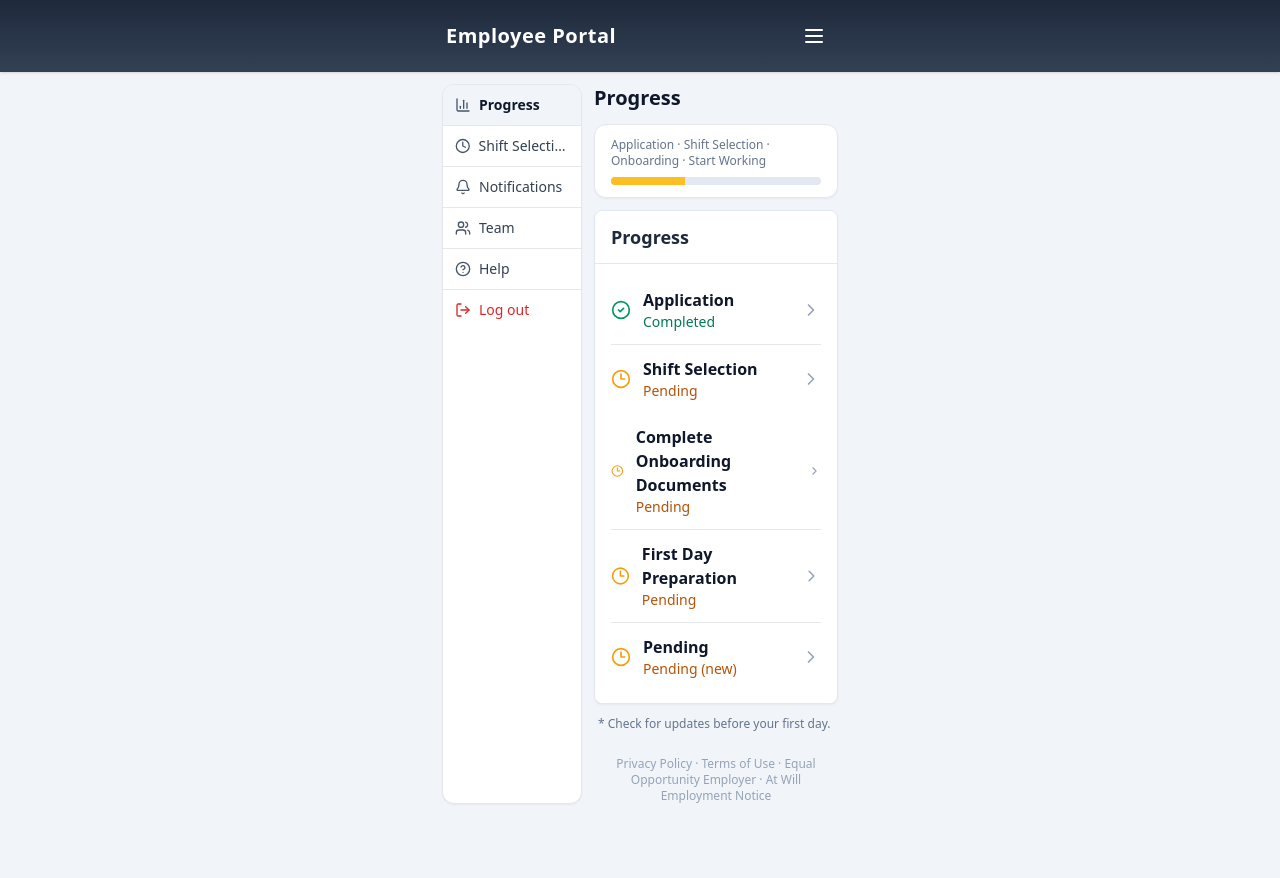
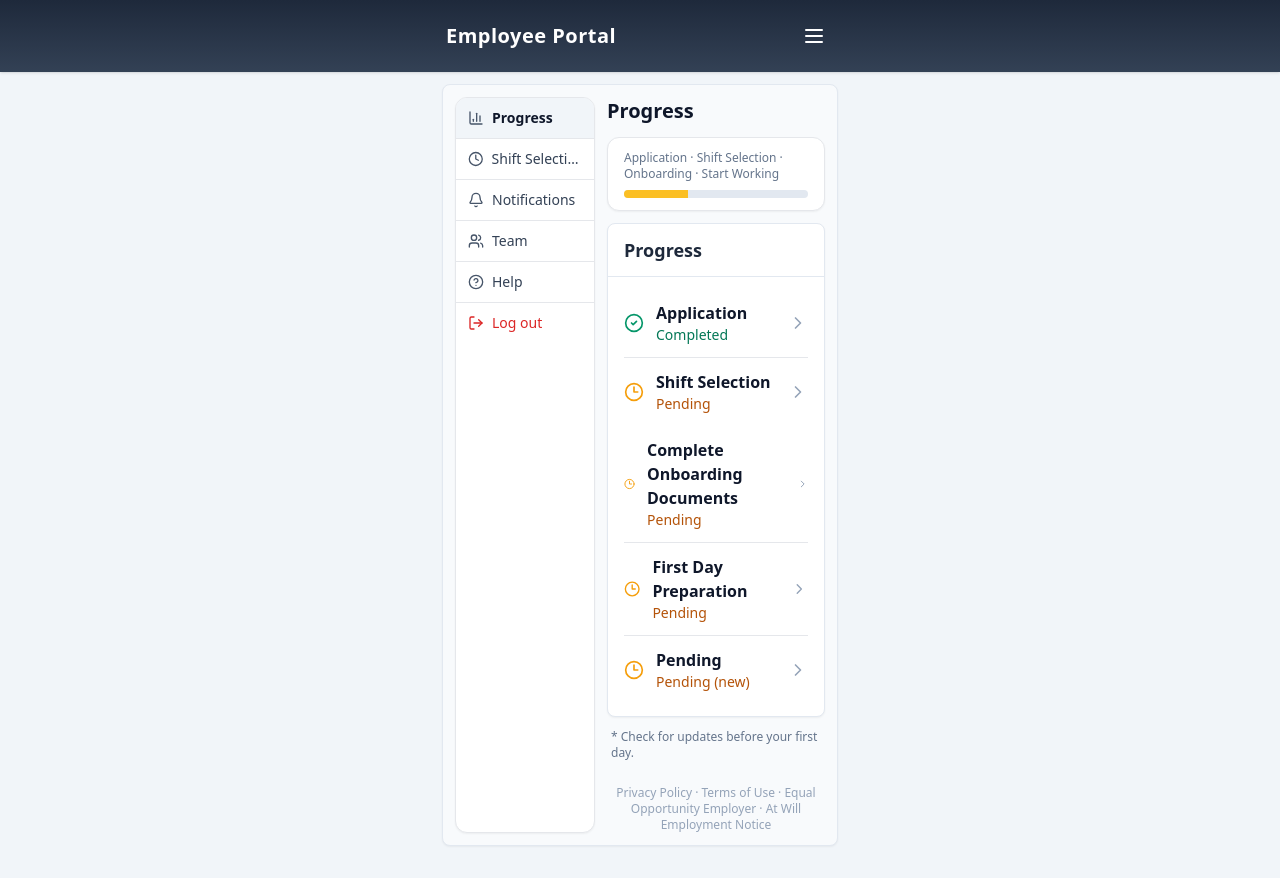
Before and after one commit to celebrityscoop868/sunpowerabc, a React (Vite) app: page /#/progress in a window 1280 px wide. Shown: the top 878 px of the page. Before the commit the page ends 844 px from the top, so only its background shows below. Built offline with nearby package versions, Linux system fonts and the light colour scheme.

Commit message:
Update Layout.jsx

```diff
--- a/src/components/Layout.jsx
+++ b/src/components/Layout.jsx
@@ -9,13 +9,14 @@ export default function Layout() {
       <TopBar />
 
       <div className="mx-auto w-full max-w-[420px] px-3 pb-10">
-        {/* “frame” como en captura: sidebar + content */}
-        <div className="mt-3 grid grid-cols-[140px_1fr] gap-3">
-          <Sidebar />
-          <div className="min-w-0">
-            <Outlet />
-            <div className="mt-6 text-center text-xs text-slate-400">
-              Privacy Policy · Terms of Use · Equal Opportunity Employer · At Will Employment Notice
+        <div className="mt-3 rounded-lg border border-slate-200 bg-slate-50 shadow-sm">
+          <div className="grid grid-cols-[140px_1fr] gap-3 p-3">
+            <Sidebar />
+            <div className="min-w-0">
+              <Outlet />
+              <div className="mt-6 text-center text-xs text-slate-400">
+                Privacy Policy · Terms of Use · Equal Opportunity Employer · At Will Employment Notice
+              </div>
             </div>
           </div>
         </div>
```
